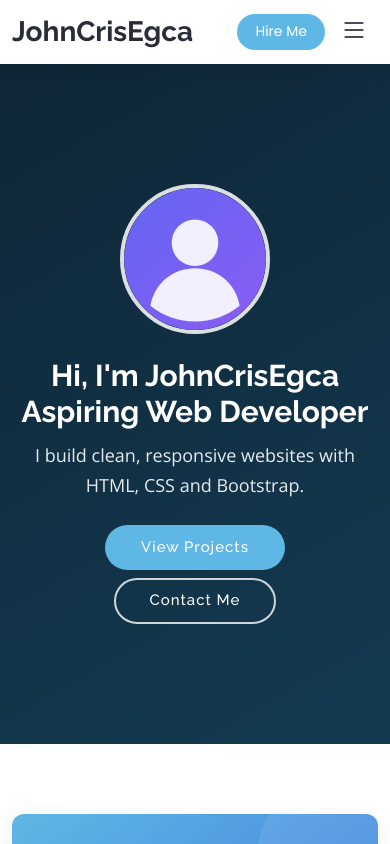
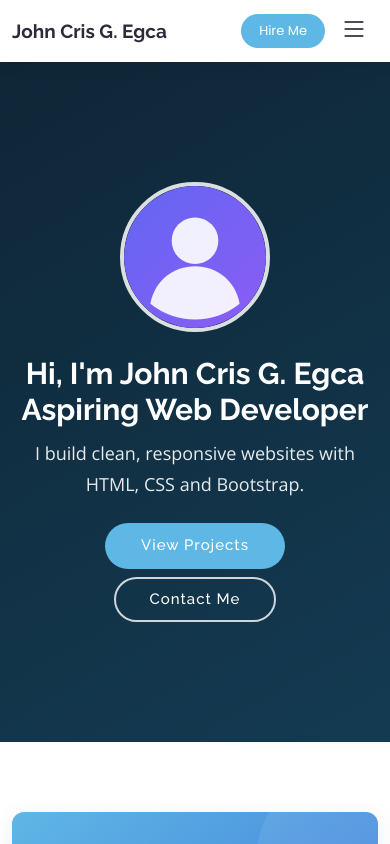
Before and after one commit to JohnCrisEgca/egca-project-1, a plain HTML site: page index.html in a window 390 px wide. Shown: the top 844 px of the page. Drawn offline with nearby package versions, Linux system fonts and the light colour scheme.

Commit message:
Use full name John Cris G. Egca and fix mobile header wrapping

```diff
--- a/index.html
+++ b/index.html
@@ -4,9 +4,9 @@
 <head>
   <meta charset="utf-8">
   <meta content="width=device-width, initial-scale=1.0" name="viewport">
-  <title>Home | JohnCrisEgca</title>
-  <meta name="description" content="Personal portfolio of JohnCrisEgca, an aspiring web developer.">
-  <meta name="keywords" content="portfolio, web developer, HTML, CSS, JohnCrisEgca">
+  <title>Home | John Cris G. Egca</title>
+  <meta name="description" content="Personal portfolio of John Cris G. Egca, an aspiring web developer.">
+  <meta name="keywords" content="portfolio, web developer, HTML, CSS, John Cris G. Egca">
 
   <!-- Favicons -->
   <link href="assets/img/favicon.svg" rel="icon" type="image/svg+xml">
@@ -38,7 +38,7 @@
     <div class="container-fluid container-xl position-relative d-flex align-items-center">
 
       <a href="index.html" class="logo d-flex align-items-center me-auto">
-        <h1 class="sitename">JohnCrisEgca</h1>
+        <h1 class="sitename">John Cris G. Egca</h1>
       </a>
 
       <nav id="navmenu" class="navmenu">
@@ -67,8 +67,8 @@
       <img src="assets/img/hero-bg.svg" alt="" data-aos="fade-in">
 
       <div class="container">
-        <img src="assets/img/profile.svg" class="hero-photo" alt="Profile picture of JohnCrisEgca" data-aos="zoom-in">
-        <h2 data-aos="fade-up" data-aos-delay="100">Hi, I'm JohnCrisEgca<br>Aspiring Web Developer</h2>
+        <img src="assets/img/profile.svg" class="hero-photo" alt="Profile picture of John Cris G. Egca" data-aos="zoom-in">
+        <h2 data-aos="fade-up" data-aos-delay="100">Hi, I'm John Cris G. Egca<br>Aspiring Web Developer</h2>
         <p data-aos="fade-up" data-aos-delay="200">I build clean, responsive websites with HTML, CSS and Bootstrap.</p>
         <div class="d-flex justify-content-center flex-wrap gap-2 mt-4" data-aos="fade-up" data-aos-delay="300">
           <a href="projects.html" class="btn-get-started">View Projects</a>
@@ -86,7 +86,7 @@
         <div class="row gy-4">
 
           <div class="col-lg-6 order-1 order-lg-2" data-aos="fade-up" data-aos-delay="100">
-            <img src="assets/img/about.svg" class="img-fluid" alt="About JohnCrisEgca">
+            <img src="assets/img/about.svg" class="img-fluid" alt="About John Cris G. Egca">
           </div>
 
           <div class="col-lg-6 order-2 order-lg-1 content" data-aos="fade-up" data-aos-delay="200">
@@ -249,7 +249,7 @@
                 <div class="trainer d-flex justify-content-between align-items-center">
                   <div class="trainer-profile d-flex align-items-center">
                     <img src="assets/img/profile.svg" class="img-fluid" alt="">
-                    <a href="https://github.com/JohnCrisEgca" class="trainer-link" target="_blank" rel="noopener">JohnCrisEgca</a>
+                    <a href="https://github.com/JohnCrisEgca" class="trainer-link" target="_blank" rel="noopener">John Cris G. Egca</a>
                   </div>
                   <div class="trainer-rank d-flex align-items-center">
                     <i class="bi bi-arrow-right-circle"></i>&nbsp;Details
@@ -273,7 +273,7 @@
                 <div class="trainer d-flex justify-content-between align-items-center">
                   <div class="trainer-profile d-flex align-items-center">
                     <img src="assets/img/profile.svg" class="img-fluid" alt="">
-                    <a href="https://github.com/JohnCrisEgca" class="trainer-link" target="_blank" rel="noopener">JohnCrisEgca</a>
+                    <a href="https://github.com/JohnCrisEgca" class="trainer-link" target="_blank" rel="noopener">John Cris G. Egca</a>
                   </div>
                   <div class="trainer-rank d-flex align-items-center">
                     <i class="bi bi-arrow-right-circle"></i>&nbsp;Soon
@@ -297,7 +297,7 @@
                 <div class="trainer d-flex justify-content-between align-items-center">
                   <div class="trainer-profile d-flex align-items-center">
                     <img src="assets/img/profile.svg" class="img-fluid" alt="">
-                    <a href="https://github.com/JohnCrisEgca" class="trainer-link" target="_blank" rel="noopener">JohnCrisEgca</a>
+                    <a href="https://github.com/JohnCrisEgca" class="trainer-link" target="_blank" rel="noopener">John Cris G. Egca</a>
                   </div>
                   <div class="trainer-rank d-flex align-items-center">
                     <i class="bi bi-arrow-right-circle"></i>&nbsp;Soon
@@ -321,7 +321,7 @@
       <div class="row gy-4">
         <div class="col-lg-4 col-md-6 footer-about">
           <a href="index.html" class="logo d-flex align-items-center">
-            <span class="sitename">JohnCrisEgca</span>
+            <span class="sitename">John Cris G. Egca</span>
           </a>
           <div class="footer-contact pt-3">
             <p>Philippines</p>
@@ -366,7 +366,7 @@
     </div>
 
     <div class="container copyright text-center mt-4">
-      <p>&copy; 2026 <strong class="px-1 sitename">JohnCrisEgca</strong> <span>All Rights Reserved</span></p>
+      <p>&copy; 2026 <strong class="px-1 sitename">John Cris G. Egca</strong> <span>All Rights Reserved</span></p>
       <div class="credits">
         Designed by <a href="https://bootstrapmade.com/">BootstrapMade</a> (Mentor template)
       </div>
--- a/styles/main.css
+++ b/styles/main.css
@@ -191,9 +191,19 @@ section,
   font-family: var(--nav-font);
 }
 
+.header .btn-getstarted {
+  white-space: nowrap;
+}
+
 .header .btn-getstarted:hover {
   background: var(--accent-dark);
   color: #fff;
+}
+
+@media (max-width: 575px) {
+  .header .logo h1 { font-size: 19px; }
+  .header .btn-getstarted { padding: 6px 14px; font-size: 13px; margin-right: 8px; }
+  .mobile-nav-toggle { margin-right: 0; }
 }
 
 @media (max-width: 1200px) {
```
Also changed, not shown: about.html (+8 -8 lines), contact.html (+6 -6 lines), journey.html (+6 -6 lines), project-details.html (+9 -9 lines), projects.html (+9 -9 lines), roadmap.html (+6 -6 lines), skills.html (+6 -6 lines), 1 other file.
